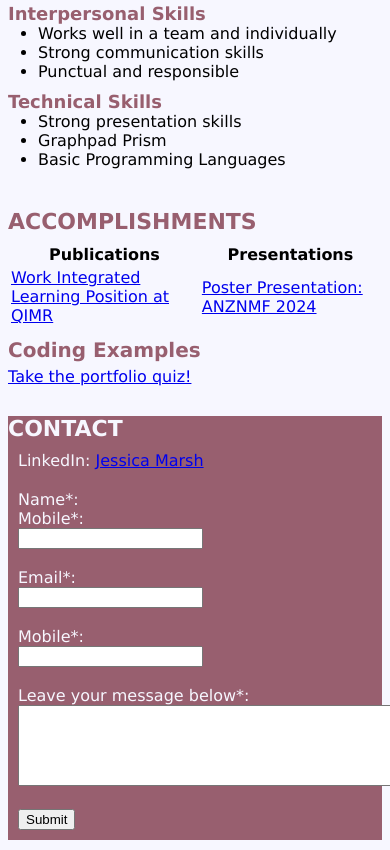
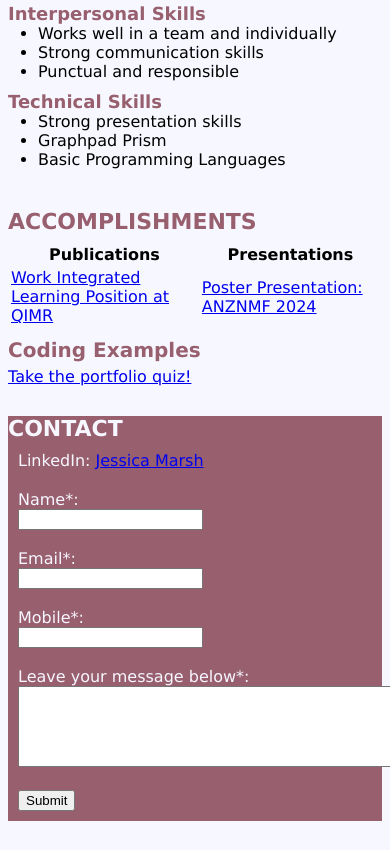
Before and after one commit to JMarsh-1/JMarsh-1.github.io, a plain HTML site: page index.html in a window 390 px wide. Shown: the part 814-1664 px from the top of the page. Drawn offline with Linux system fonts and the light colour scheme.

Commit message:
Delete extra Mobile label
Deleted additional mobile label

```diff
--- a/index.html
+++ b/index.html
@@ -71,7 +71,7 @@
         <p id="contactsection">LinkedIn: <a href="https://www.linkedin.com/in/jessica-marsh-4155421a9/?trk=public-profile-join-page" target="_blank">Jessica Marsh</a></p>
             <!--form-->
             <form id="contactform" action="https://formspree.io/f/mqaznzqp" method="POST">
-                <label for="name">Name*:</label> <label for="mobile">Mobile*:</label>
+                <label for="name">Name*:</label>
                     <br>
                 <input type="text" name="name" id="name" required>
                 <br>
```
